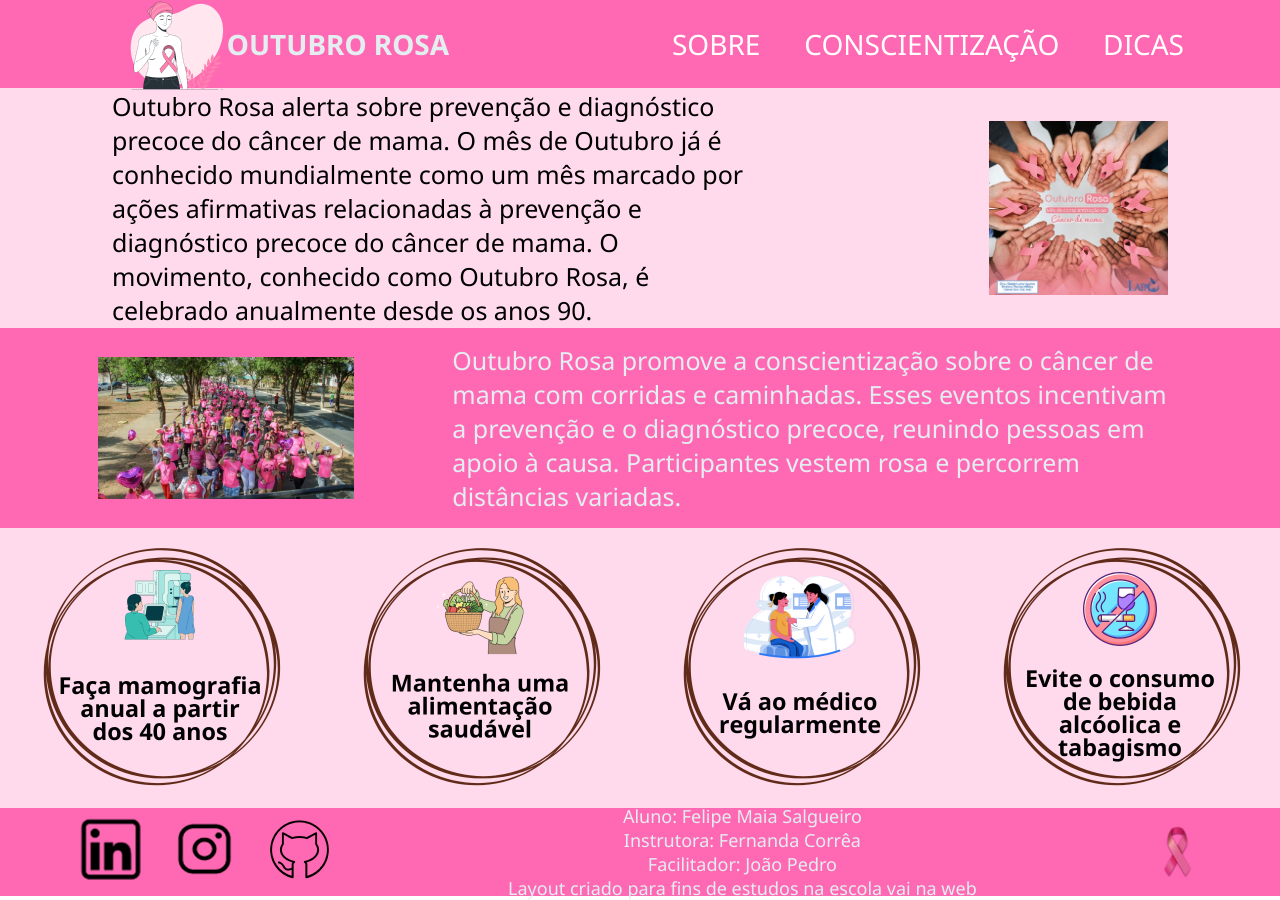
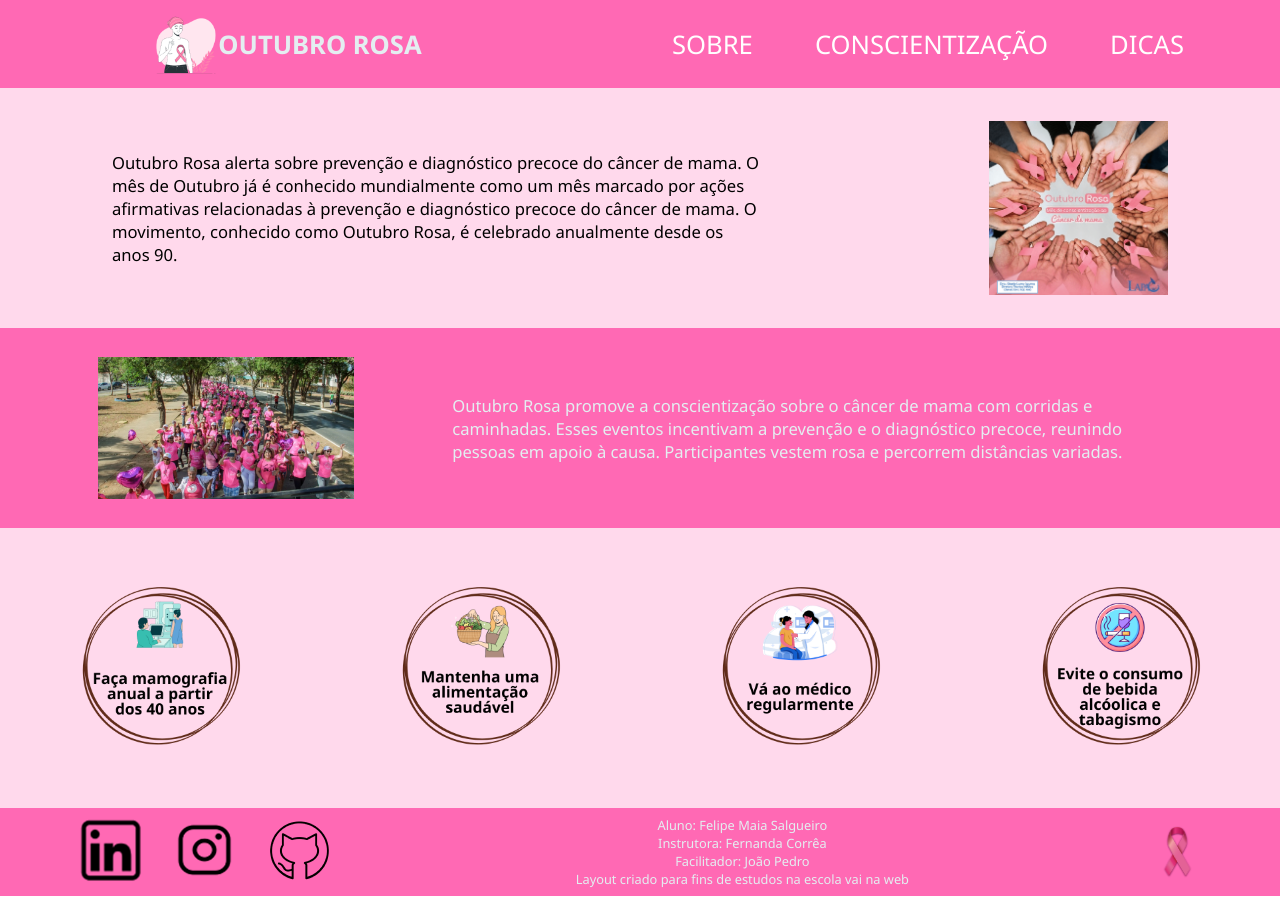
Before and after one commit to FelipeSalgueiro/Desafio-02-Vai-Na-Web, a plain HTML site: page index.html in a window 1280 px wide. Drawn offline with Linux system fonts and the light colour scheme.

Commit message:
:lipstick: style: trocados algumas medidas px por algumas medidas vw ou % git push origin main

```diff
--- a/assets/css/style.scss
+++ b/assets/css/style.scss
@@ -21,11 +21,11 @@ header {
     align-items: center;
     width: 30%;
     img {
-        width: 100px;
+        width: 5vw;
     }
 }
 h1 {
-    font-size: 28px;
+    font-size: 2vw;
 }
 .nav-header {
     width: 40%;
@@ -33,7 +33,7 @@ h1 {
 ul {
     display: flex;
     justify-content: space-between;
-    font-size: 28px;
+    font-size: 2vw;
 }
 a:visited {
     color: white;
@@ -53,7 +53,7 @@ a:visited {
 }
 }
 p {
-    font-size: 25px;
+    font-size: 1.3vw;
 }
 .container-explicacao {
     display: flex;
@@ -74,6 +74,9 @@ p {
         align-items: center;
         height: 35vh;
         background-color: #FFD9EC;
+        img {
+            width: 13vw;
+        }
 }
 footer {
     display: flex;
@@ -88,7 +91,7 @@ footer {
         width: 20%;
     }
     li {
-        font-size: 18px;
+        font-size: 1vw;
         img {
             width: 100%;
         }
```
Also changed, not shown: assets/css/style.css, 1 other file.
